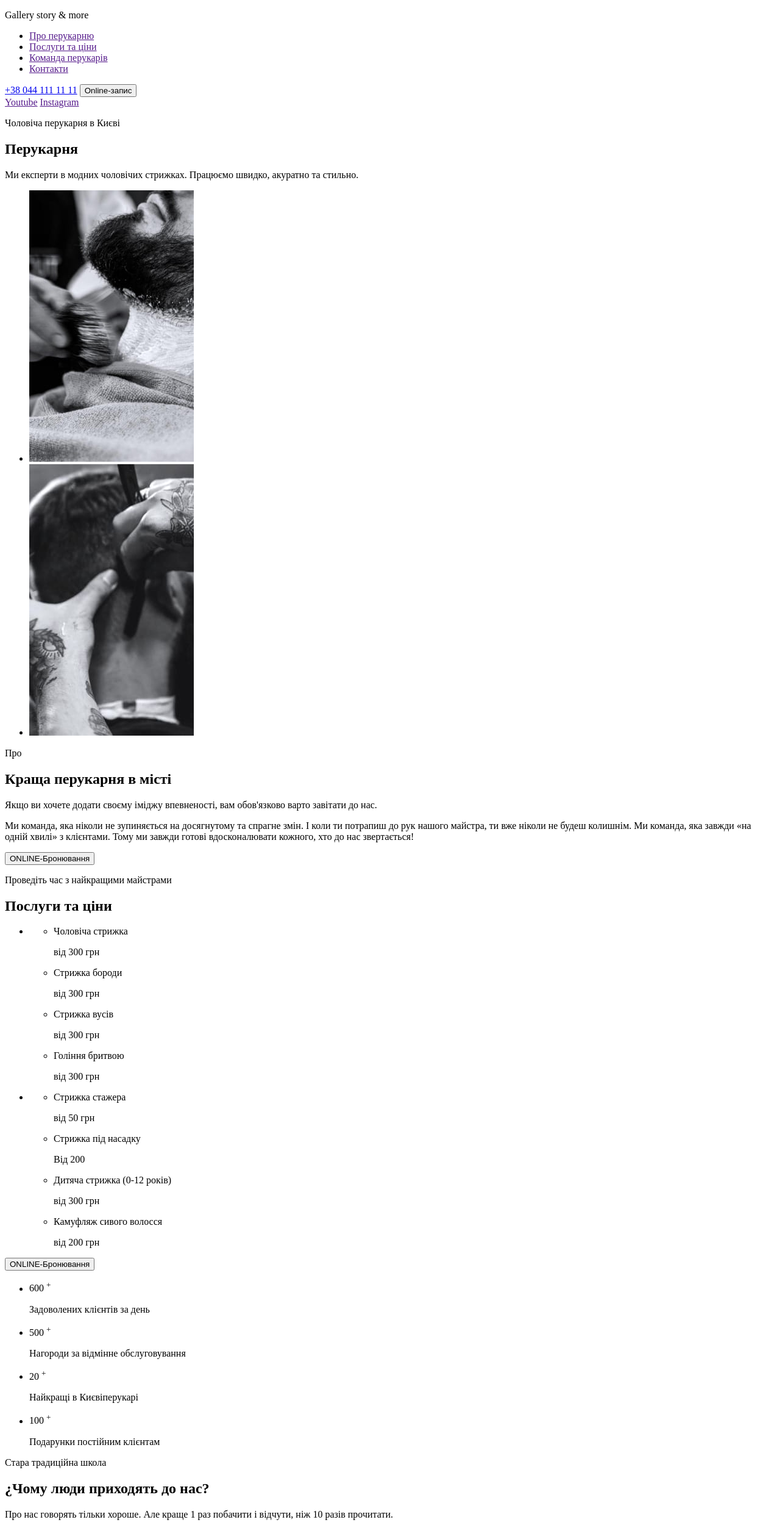
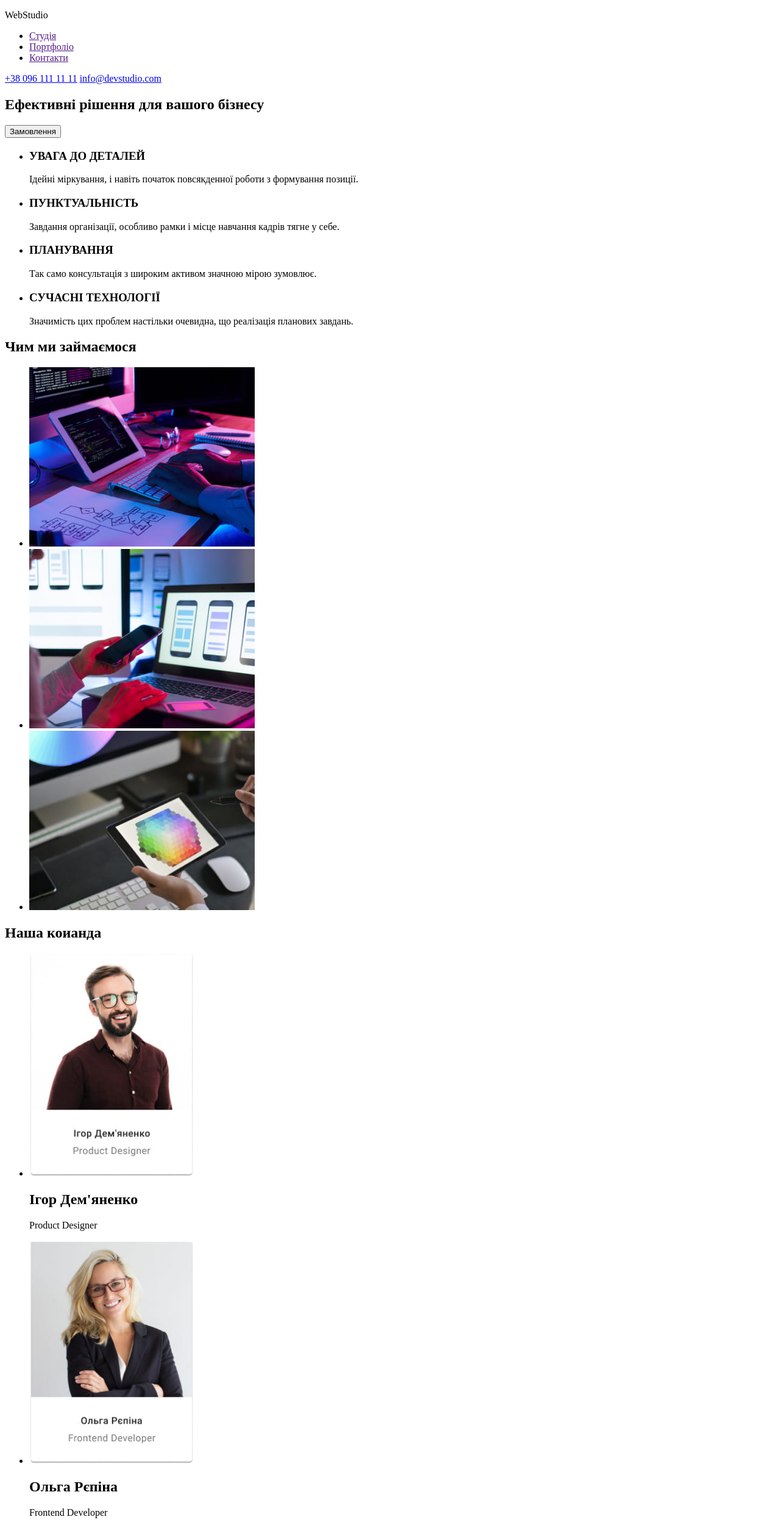
Before and after one commit to Ira88/goit-markup-hw-001, a plain HTML site: page index.html in a window 1280 px wide. Shown: the top 2505 px of the page at 61% size. Drawn offline with Linux system fonts and the light colour scheme.

Commit message:
зміна макету

```diff
--- a/index.html
+++ b/index.html
@@ -4,197 +4,102 @@
     <meta charset="UTF-8">
     <meta http-equiv="X-UA-Compatible" content="IE=edge">
     <meta name="viewport" content="width=device-width, initial-scale=1.0">
-    <title>Чоловіча перукарня</title>
+    <title>WebStudio</title>
 </head>
 <body>
    <header>
-    <p>Gallery story & more</p>
+    <p>WebStudio</p>
     <nav>
         <ul>
-            <li><a href="">Про перукарню</a></li>
-            <li> <a href="">Послуги та ціни</a></li>
-            <li> <a href="">Команда перукарів</a></li>
+            <li><a href="">Студія</a></li>
+            <li> <a href="">Портфоліо</a></li>
             <li> <a href="">Контакти</a></li>
         </ul>
     </nav>
-    <a href="tel:+380441111111">+38 044 111 11 11</a>
-    <button type="button">Online-запис</button>
+    <div>
+        <a href="tel:+380961111111">+38 096 111 11 11</a>
+        <a href="mailto:info@devstudio.com" target="_blank"
+        rel="noopener noreferrer nofollow ">info@devstudio.com</a>
+    </div>
    </header>
    <main>
     <!--Розділ Герої-->
     <section>
-        <div>
-            <a href="" rel="noopener noreferrer nofollow" target="_blank">Youtube</a>
-            <a href="" rel="noopener noreferrer nofollow" target="_blank">Instagram</a>
-        </div>
-        <p>Чоловіча перукарня в Києві</p>
-        <h1>Перукарня</h1>
-        <p>Ми експерти в модних чоловічих стрижках.
-            Працюємо швидко, акуратно та стильно.</p>
-        <!--TODO елемепнти керування-->
+        <h1>Ефективні рішення для вашого бізнесу</h1>
+        <button type="button">Замовлення</button>
     </section>
-    <!--Розділ Про нас-->
-    <section>
-        <ul>
-            <li><img src="./img/борода.jpg" alt="Стрижка бороди" width="270"></li>
-            <li><img src="./img/стрижка.jpg" alt="Стрижка" width="270"></li>
-        </ul>
-        <p>Про</p>
-        <h2> Краща перукарня в місті</h2>
-        <p> Якщо ви хочете додати своєму іміджу впевненості, вам обов'язково варто завітати до нас.</p>
-        <p>Ми команда, яка ніколи не зупиняється на досягнутому та спрагне змін. І коли ти потрапиш до рук
-            нашого майстра, ти вже ніколи не будеш колишнім. Ми команда, яка завжди «на одній хвилі» з клієнтами.
-            Тому ми завжди готові вдосконалювати кожного, хто до нас звертається!</p>
-        <button type="button">
-            ONLINE-Бронювання
-        </button>
-    </section>
-    <!--Розділ послуги та ціни-->
-    <section>
-        <p> Проведіть час з найкращими майстрами </p>
-        <h2> Послуги та ціни </h2>
-        <ul>
-            <li>
-                <ul>
-                    <li>
-                        <p>Чоловіча стрижка</p>
-                        <p> від 300 грн </p>
-                    </li>
-                    <li>
-                        <p> Стрижка бороди </p>
-                        <p> від 300 грн </p>
-                    </li>
-                    <li>
-                        <p> Стрижка вусів </p>
-                        <p> від 300 грн </p>
-                    </li>
-                    <li>
-                        <p>Гоління бритвою</p>
-                        <p> від 300 грн </p>
-                    </li>
-                </ul>
-            </li>
-            <li>
-                <ul>
-                 <li>
-                    <p>Стрижка стажера</p>
-                    <p> від 50 грн </p>
-                 </li>
-                 <li>
-                    <p> Стрижка під насадку</p>
-                    <p> Від 200 </p>
-                 </li>
-                 <li>
-                    <p> Дитяча стрижка (0-12 років)
-                    </p>
-                    <p> від 300 грн </p>
-                 </li>
-                 <li>
-                    <p> Камуфляж сивого волосся</p>
-                    <p> від 200 грн </p>
-                 </li>
-                </ul>
-            </li>
-        </ul>
-        <button type="button">ONLINE-Бронювання</button>
-    </section>
-    <!--Розділ чому до нас приходять-->
+    <!--Розділ Чим ми-->
     <section>
         <ul>
          <li>
-                <span> 600 </span> <sup> + </sup>
-                <p> Задоволених клієнтів за день </p>
+            <h3>УВАГА ДО ДЕТАЛЕЙ</h3>
+            <p>Ідейні міркування, і навіть початок повсякденної роботи з формування позиції.</p>
         </li>
         <li>
-                <span> 500 </span> <sup> + </sup>
-                <p> Нагороди за відмінне обслуговування </p>
+            <h3>ПУНКТУАЛЬНІСТЬ</h3>
+            <p>Завдання організації, особливо рамки і місце навчання кадрів тягне у себе.</p>
         </li>
         <li>
-                <span> 20 </span> <sup> + </sup>
-                <p> Найкращі в Києвіперукарі</p>
-
+            <h3>ПЛАНУВАННЯ</h3>
+            <p>Так само консультація з широким активом значною мірою зумовлює.</p>
         </li>
         <li>
-                <span> 100 </span> <sup> + </sup>
-                <p> Подарунки постійним клієнтам </p>
+            <h3>СУЧАСНІ ТЕХНОЛОГІЇ</h3>
+            <p>Значимість цих проблем настільки очевидна, що реалізація планових завдань.</p>
         </li>
         </ul>
-        <p> Стара традиційна школа </p>
-        <h2> ¿Чому люди приходять до нас? </h2>
-        <p>
-            Про нас говорять тільки хороше. Але краще 1 раз побачити і відчути, ніж 10 разів прочитати.
-        </p>
+        <h2>Чим ми займаємося</h2>
+        <ul>
+            <li><img src="./img/box1.jpg" alt="фото коду" width="370"></li>
+            <li><img src="./img/box2.jpg" alt="фото розробки для телефону" width="370"></li>
+            <li><img src="./img/box3.jpg" alt="фото розробки для планшетів" width="370"></li>
+        </ul>
     </section>
-    <!--Розділ наші перекурі-->
+    <!--Розділ наша команда-->
     <section>
-        <p> Для справжніх поціновувачів атмосфери</p>
-        <h2> Наші переукарі </h2>
+        <h2> Наша коианда</h2>
         <ul>
             <li>
-                <img src="./img/John.jpg" alt=" Фото Джона Сміта" width="370">
-                <h3> Джон Сміт </h3>
-                <p> Екстримальний перукар </p>
+                <img src="./img/card1.jpg" alt="Ігор Дем'яненко" width="270">
+                <h2>Ігор Дем'яненко</h2>
+                <p>Product Designer</p>
             </li>
             <li>
-                <img src="./img/Michele.jpg" alt="Фото Мішель Доу" width="370">
-                <h3> Мішель Доу </h3>
-                <p> Екстримальний перукар </p>
+                <img src="./img/card2.jpg" alt="Ольга Рєпіна" width="270">
+                <h2>Ольга Рєпіна</h2>
+                <p>Frontend Developer</p>
             </li>
             <li>
-                <img src="./img/Alan.jpg" alt="Фото Алана Брека" width="370">
-                <h3> Алан Блек </h3>
-                <p> Екстримальний перукар </p>
+                <img src="./img/card3.jpg" alt="Микола Тарасов" width="270">
+                <h2>Микола Тарасов</h2>
+                <p>Marketing</p>
+            </li>
+            <li>
+                <img src="./img/card4.jpg" alt="Михайло Єрмаков" width="270">
+                <h2>Михайло Єрмаков</h2>
+                <p>UI Designer</p>
             </li>
         </ul>
     </section>
-    <!--Розділ на латині "barba" означає борода-->
-    <section>
-        <h2 hidden> Потрфоліо </h2>
-        <p> У перекладі з латині "barba" це борода</p>
-        <ul>
-            <li>
-                <img src="./img/Barber.jpg" alt="Зображення портфоліо" width="270">
-            </li>
-            <li> <img src="./img/бриття.jpg" alt="Зображення портфоліо" width="270"></li>
-            <li> <img src="./img/зволоження.jpg" alt="Зображення портфоліо" width="270"></li>
-            <li> <img src="./img/контур.jpg" alt="Зображення портфоліо" width="270"></li>
-        </ul>
-    </section>
-    <!--Розділ Online-Бронювання-->
-    <section>
-        <h2> Online-Бронювання </h2>
-        <!--TODO форма-->
-    </section>
-    <!--Розділ контактів-->
-    <section>
-        <h2>Контакти</h2>
+   </main>
+   <footer>
+    <h2>WebStudio</h2>
     <address>
         <ul>
             <li>
-                    <a href="https://goo.gl/maps/Fh2S2EvCVjk9grLN6" target="_blank"
-                    rel="noopener noreferrer nofollow">вул. Василькова, 7а Київ, 08132</a>
+                <a href="https://www.google.com.ua/maps/place/бул.+Леси+Украинки,+26"
+                target="_blank" rel="noopener noreferrer nofollow">
+               м. Київ, пр-т Лесі Українки, 26</a>
             </li>
             <li>
-                    <a href="tel:+38044111111" > +38 044 111 11 11</a>
+                <a href="mailto:info@devstudio.com" target="_blank"
+                rel="noopener noreferrer nofollow ">info@devstudio.com</a>
             </li>
             <li>
-                    <a href="mailto:barbershop@email.com" target="_blank"
-                    rel="noopener noreferrer nofollow ">barbershop@email.com</a>
+                <a href="tel:+380961111111">+38 096 111 11 11</a>
             </li>
         </ul>
     </address>
-        <p>Робочі години</p>
-        <p> Щодня з 9:00 до 22:00</p>
-    </section>
-   </main>
-   <footer>
-    <p> &#169; Copyright 2020</p>
-    <ul>
-      <li>
-        <a href="" rel="noopener noreferrer nofollow" target="_blank">Youtube</a>
-      </li>
-      <li> <a href="" rel="noopener noreferrer nofollow" target="_blank">Instagram</a></li>
-    </ul>
    </footer>
 
 </body>
```
Also changed, not shown: img/Alan.jpg (deleted), img/Barber.jpg (deleted), img/John.jpg (deleted), img/Logo.jpg (deleted), img/Michele.jpg (deleted), img/box1.jpg (added), img/box2.jpg (added), img/box3.jpg (added), img/card1.jpg (added), img/card2.jpg (added), img/card3.jpg (added), img/card4.jpg (added), img/борода.jpg (deleted), img/бриття.jpg (deleted), 3 more files. Lines whose indentation alone changed are shown as unchanged.
